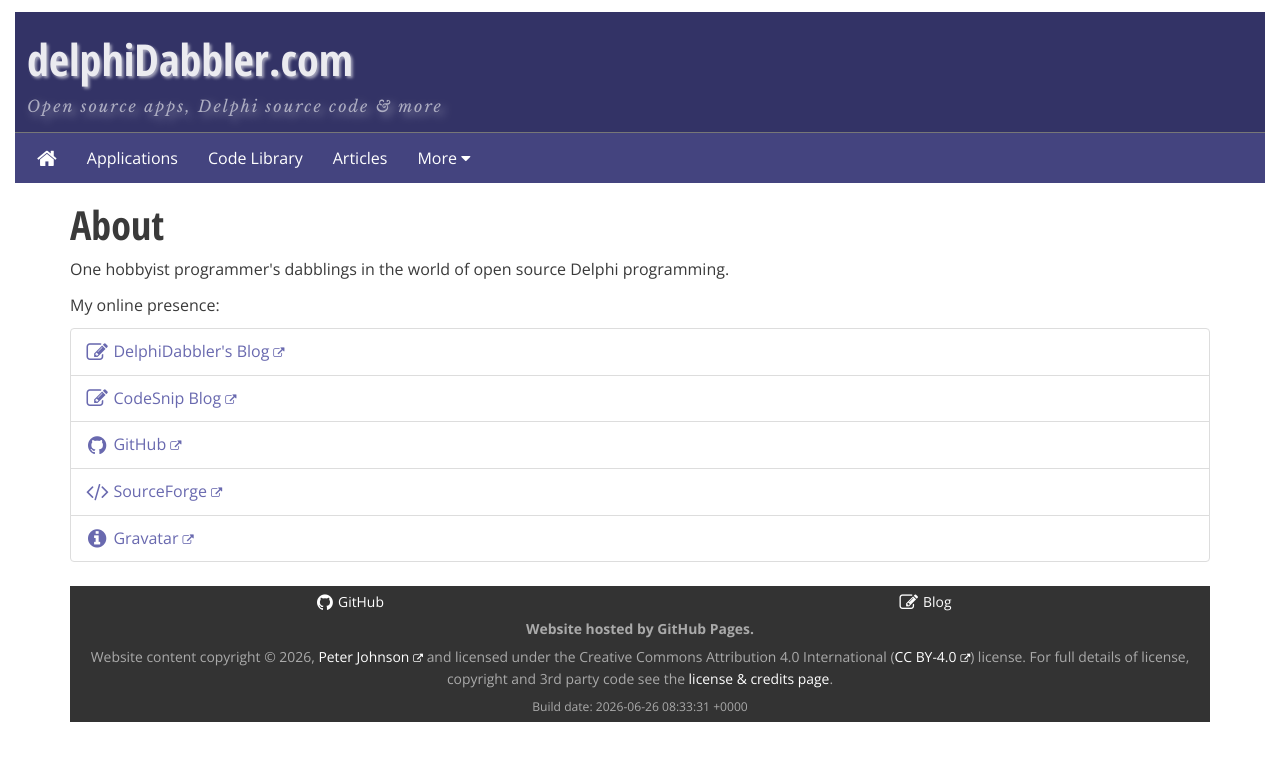
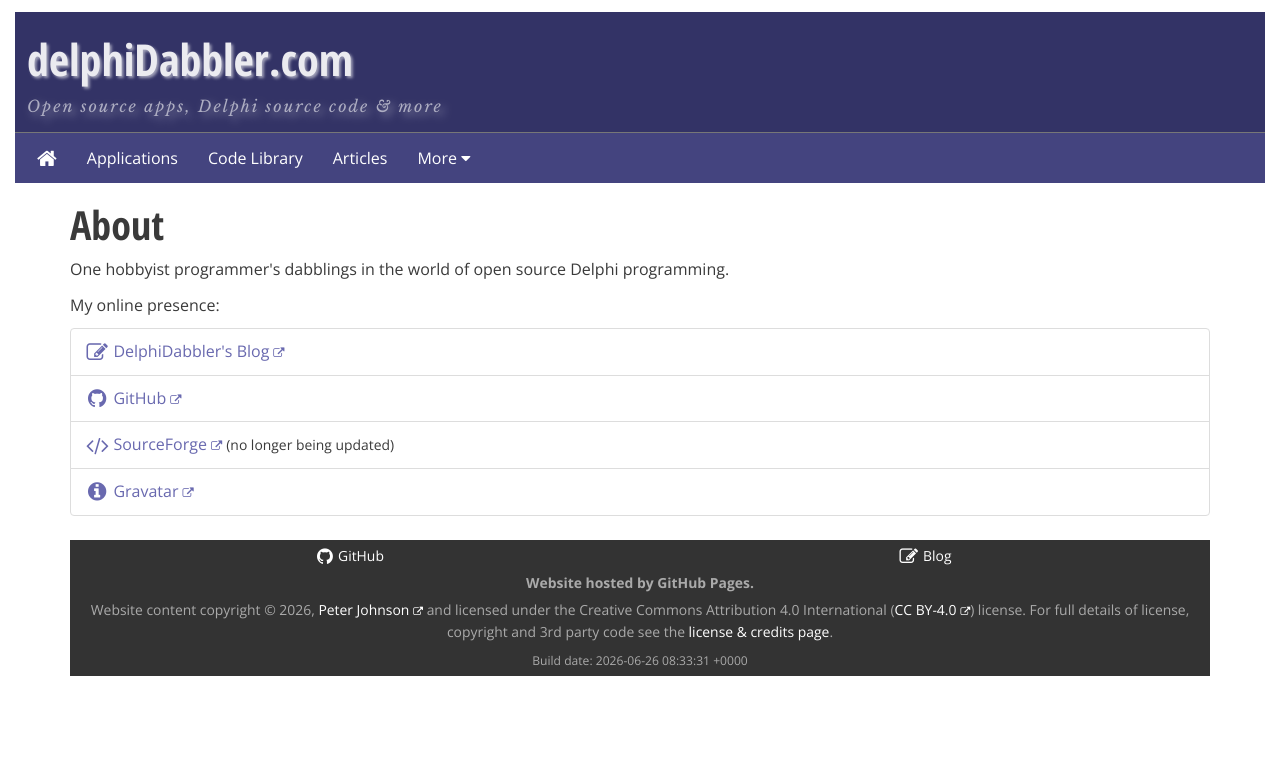
Before and after one commit to delphidabbler/delphidabbler.github.io, a Jekyll site: the page built from about.html, in a window 1280 px wide. Shown: the top 761 px of the page. Built offline with Jekyll 4.4.1, drawn with Linux system fonts in a browser that asks for light colours.

Commit message:
Update about page

```diff
--- a/about.html
+++ b/about.html
@@ -18,13 +18,10 @@
     <a href="{{ site.data.core.dd-blog-url }}" aria-label="{{ site.data.core.dd-blog-link-title }}"><span class="fa fa-pencil-square-o fa-lg fa-fw fa-x-pad-right" aria-hidden="true"></span>DelphiDabbler's Blog</a>
   </li>
   <li class="list-group-item">
-    <a href="{{ site.data.core.cs-blog-url }}" aria-label="{{ site.data.core.cs-blog-link-title }}"><span class="fa fa-pencil-square-o fa-lg fa-fw fa-x-pad-right" aria-hidden="true"></span>CodeSnip Blog</a>
-  </li>
-  <li class="list-group-item">
     <a href="{{ site.data.core.github-url }}" aria-label="{{ site.data.core.github-link-title }}"><span class="fa fa-github fa-lg fa-fw fa-x-pad-right" aria-hidden="true"></span>GitHub</a>
   </li>
   <li class="list-group-item">
-    <a href="{{ site.data.core.sourceforge-url }}" aria-label="{{ site.data.core.sourceforge-link-title }}"><span class="fa fa-code fa-lg fa-fw fa-x-pad-right" aria-hidden="true"></span>SourceForge</a>
+    <a href="{{ site.data.core.sourceforge-url }}" aria-label="{{ site.data.core.sourceforge-link-title }}"><span class="fa fa-code fa-lg fa-fw fa-x-pad-right" aria-hidden="true"></span>SourceForge</a> <small>(no longer being updated)</small>
   </li>
   <li class="list-group-item">
     <a href="{{ site.data.core.gravatar-url }}" aria-label="{{ site.data.core.gravatar-link-title }}"><span class="fa fa-info-circle fa-lg fa-fw fa-x-pad-right" aria-hidden="true"></span>Gravatar</a>
```
